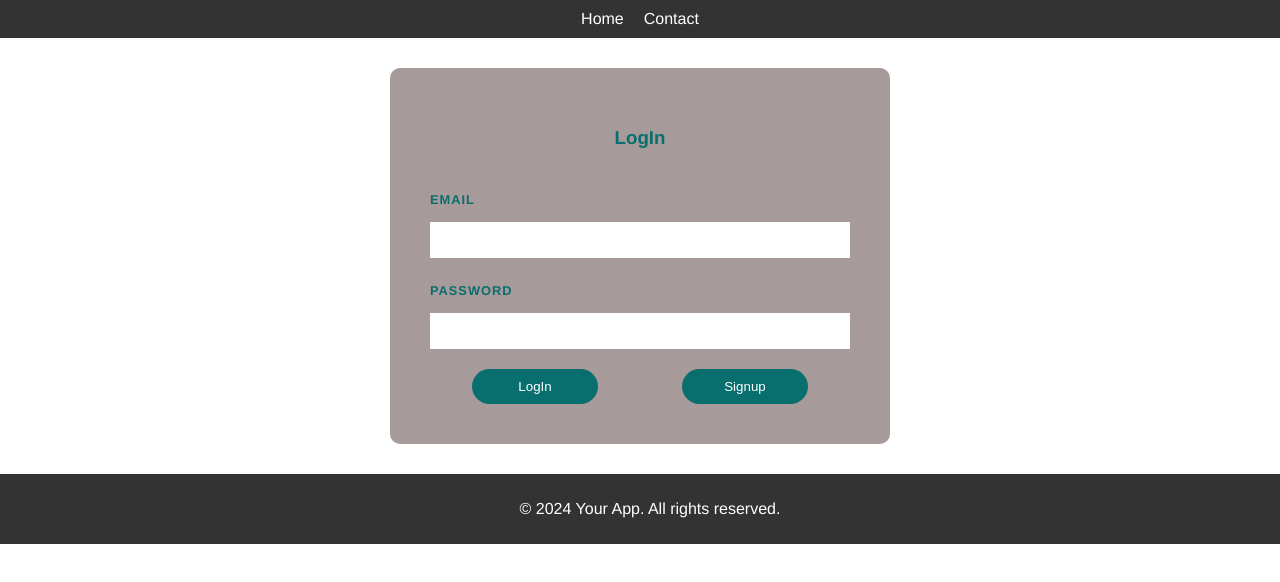
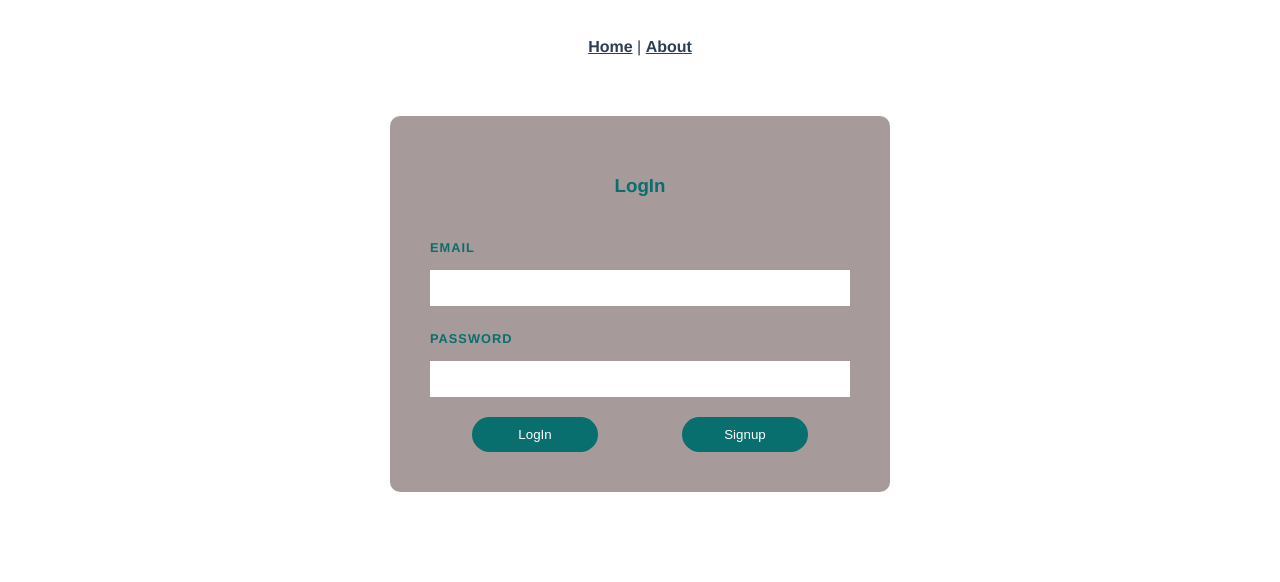
Before and after one commit to siimsill/WAD_B0, a Vue app: page /#/login in a window 1280 px wide. Shown: the top 582 px of the page. Built offline with nearby package versions, Linux system fonts and the light colour scheme.

Commit message:
Revert "Merge branch 'main' of https://github.com/siimsill/WAD_B0"
This reverts commit b4d0931f7ed52c0ab5ba904f09459c401ba2fcae, reversing
changes made to fb682caea544f4841e478e4cbe4ed23d26887a9c.

```diff
--- a/src/App.vue
+++ b/src/App.vue
@@ -1,33 +1,32 @@
 <template>
-    <AppHeader /> <!-- The header with navigation links -->
+  <nav>
+    <router-link to="/">Home</router-link> |
+<!--     <router-link to="/signup">SignUp</router-link> | -->
+<!--     <router-link to="/login">LogIn</router-link> | -->
+    <router-link to="/about">About</router-link>
+  </nav>
   <router-view />
-    <AppFooter /> <!-- The footer -->
 </template>
 
-<script>
-import AppFooter from './components/AppFooter.vue';
-import AppHeader from './components/AppHeader.vue';
-
-export default {
-  name: 'App',
-  components: {
-    AppFooter,
-    AppHeader
-  }
-}
-</script>
-
 <style>
-body {
-  margin: 0;
-  padding: 0;
-}
 #app {
   font-family: Avenir, Helvetica, Arial, sans-serif;
   -webkit-font-smoothing: antialiased;
   -moz-osx-font-smoothing: grayscale;
   text-align: center;
   color: #2c3e50;
-  box-sizing: border-box;
+}
+
+nav {
+  padding: 30px;
+}
+
+nav a {
+  font-weight: bold;
+  color: #2c3e50;
+}
+
+nav a.router-link-exact-active {
+  color: #42b983;
 }
 </style>
--- a/src/components/AppFooter.vue
+++ /dev/null
@@ -1,16 +0,0 @@
-<template>
-  <footer class="footer">
-    <p>&copy; 2024 Your App. All rights reserved.</p>
-  </footer>
-</template>
-
-<style scoped>
-.footer {
-  background-color: #333;
-  color: #fff;
-  padding: 10px;
-  text-align: center;
-  width: 100%;
-  margin-top: 1%;
-}
-</style>
--- a/src/components/AppHeader.vue
+++ /dev/null
@@ -1,26 +0,0 @@
-<template>
-  <header class="header">
-    <nav>
-      <router-link to="/">Home</router-link>
-      <router-link to="/contact">Contact</router-link>
-    </nav>
-  </header>
-</template>
-
-<style scoped>
-.header {
-  background-color: #333;
-  color: #fff;
-  padding: 10px;
-  text-align: center;
-  margin-bottom: 1%;
-}
-nav a {
-  margin: 0 10px;
-  color: #fff;
-  text-decoration: none;
-}
-nav a:hover {
-  text-decoration: underline;
-}
-</style>
--- a/src/router/index.js
+++ b/src/router/index.js
@@ -31,8 +31,8 @@ const routes = [{
         component: LogIn,
     },
     {
-        path: "/contact",
-        name: "Contact",
+        path: "/about",
+        name: "about",
         // route level code-splitting
         // this generates a separate chunk (about.[hash].js) for this route
         // which is lazy-loaded when the route is visited.
--- a/src/views/AboutView.vue
+++ b/src/views/AboutView.vue
@@ -1,14 +1,6 @@
 <template>
-  <div class="container">
-    <div>
-      <h1>Contact Us</h1>
-      <p>Feel free to reach out to us:</p>
-      <ul class="contact-info">
-        <li>Email: <a href="mailto:example@mail.com">example@mail.com</a></li>
-        <li>Phone: <a href="tel:">+372 55 555 555</a></li>
-        <li>Address: 123 Street, City, Country</li>
-      </ul>
-    </div>
+  <div class="about">
+    <h1>This is an about page</h1>
   </div>
 </template>
 
@@ -17,32 +9,3 @@ export default {
   name: "AboutView",
 }
 </script>
-
-<style scoped>
-
-.container {
-  display: flex;
-  justify-content: center;
-  align-items: center;
-  padding: 20px;
-  background-color: white;
-  height: calc(100vh - 160px);
-}
-
-.container > div {
-  padding: 20px;
-  border: 2px solid #ccc;
-  border-radius: 10px;
-  background-color: #ffffff;
-  box-shadow: 0 4px 6px rgba(0, 0, 0, 0.1);
-  max-width: 400px;
-  text-align: center;
-}
-
-.contact-info {
-  list-style: none;
-  padding: 0;
-  margin: 20px 0;
-}
-
-</style>
```
